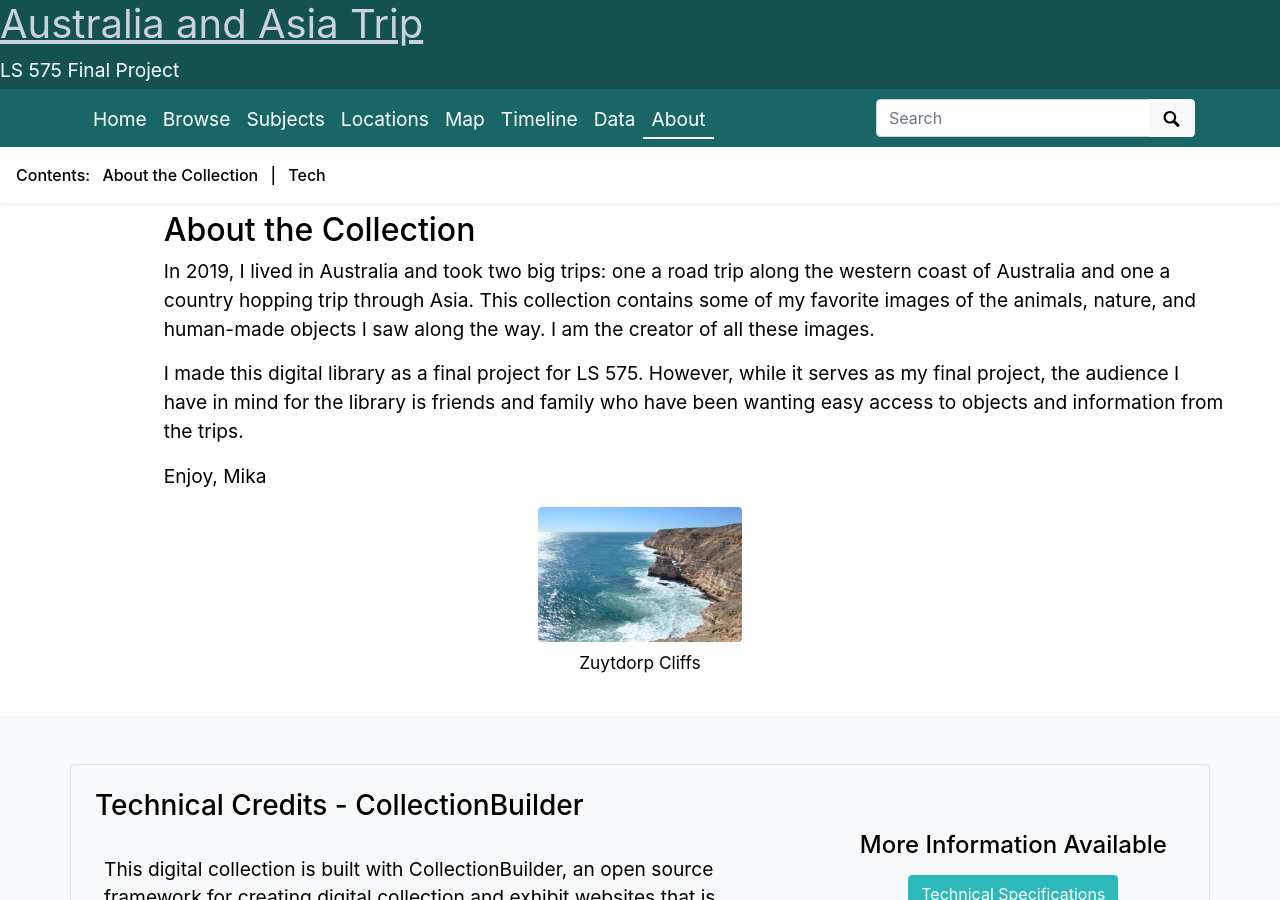
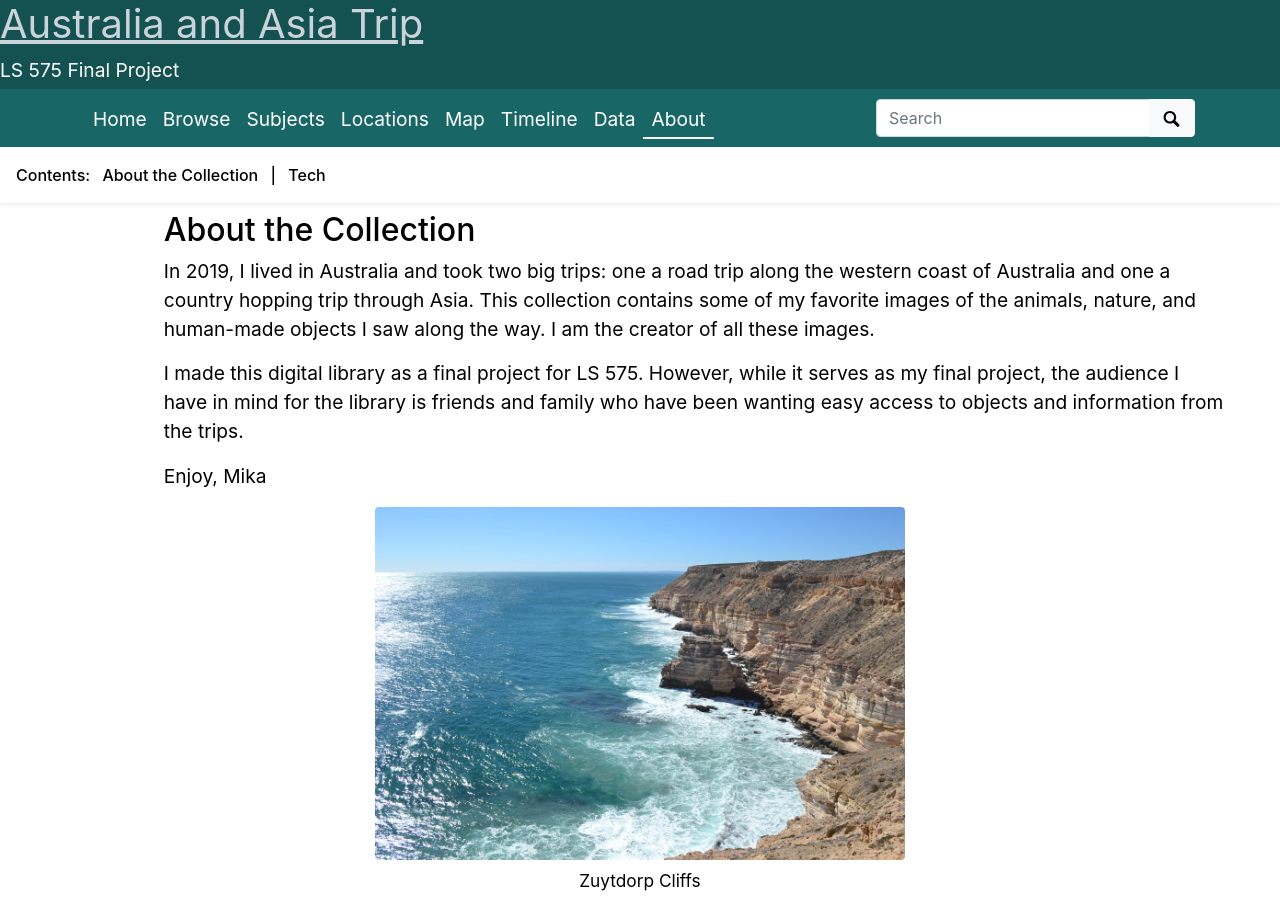
Before and after one commit to mikasmith97/final.github.io, a Jekyll site: the page built from pages/about.md, in a window 1280 px wide and 900 px high. Built offline with Jekyll 4.4.1, drawn with Linux system fonts in a browser that asks for light colours.

Commit message:
Update about.html

```diff
--- a/_layouts/about.html
+++ b/_layouts/about.html
@@ -13,7 +13,7 @@
     <p>Enjoy, Mika</p>
 
   </div>
-  <div class="col-md-4">
+  <div class="col-md-10">
 
    {% include feature/image.html objectid="coll033" width="50" %}
 
```
